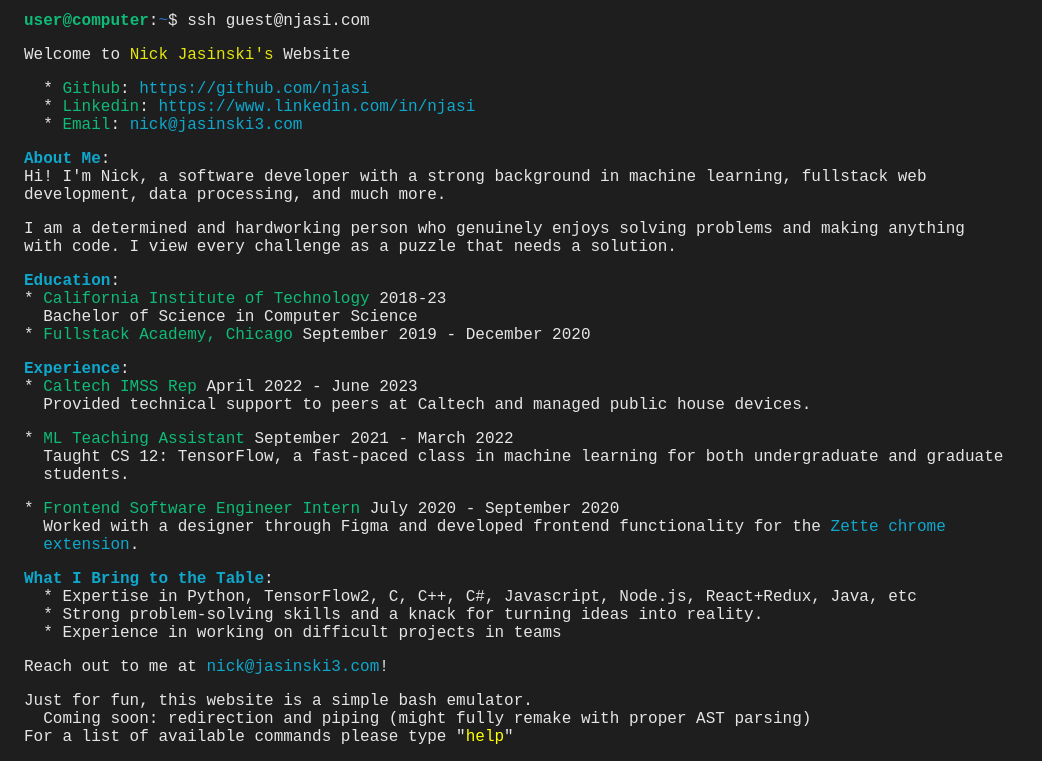
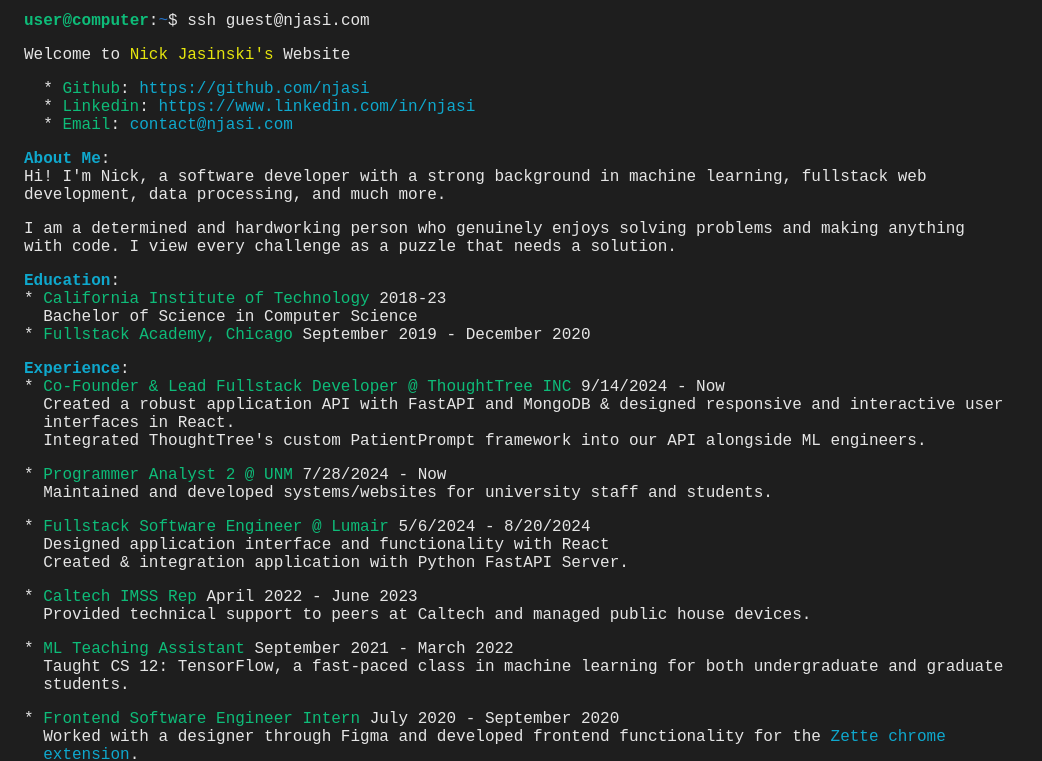
Before and after one commit to njasi/bash_website, a React (Create React App) app: page / in a window 1280 px wide. Shown: the top 761 px of the page, without its empty margins (0-1042 px from the left). Built offline with nearby package versions, Linux system fonts and the light colour scheme; what bash-emulator would draw is missing.

Commit message:
small updates

```diff
--- a/public/index.html
+++ b/public/index.html
@@ -185,7 +185,7 @@
             </p>
             <p class="result-line tabbed">
               * <span class="green">Email</span>:
-              <a href="mailto:nick@jasinski3.com">nick@jasinski3.com</a>
+              <a href="mailto:contact@njasi.com">contact@njasi.com</a>
             </p>
             <p class="result-line"></p>
             <p class="result-line"><span class="cyan bold">About Me</span>:</p>
@@ -219,6 +219,42 @@
               <span class="cyan bold">Experience</span>:
             </p>
             <p class="result-line">
+              *
+              <span class="green"
+                >Co-Founder & Lead Fullstack Developer @ ThoughtTree INC</span
+              >
+              9/14/2024 - Now
+            </p>
+            <p class="result-line tabbed">
+              Created a robust application API with FastAPI and MongoDB &
+              designed responsive and interactive user interfaces in React.
+            </p>
+            <p class="result-line tabbed">
+              Integrated ThoughtTree's custom PatientPrompt framework into our
+              API alongside ML engineers.
+            </p>
+
+            <p class="result-line">
+              * <span class="green">Programmer Analyst 2 @ UNM</span>
+              7/28/2024 - Now
+            </p>
+            <p class="result-line tabbed">
+              Maintain and develop systems/websites for staff and students.
+            </p>
+
+            <p class="result-line">
+              *
+              <span class="green">Fullstack Software Engineer @ Lumair </span>
+              5/6/2024 - 8/20/2024
+            </p>
+            <p class="result-line tabbed">
+              Designed application interface and functionality with React
+            </p>
+            <p class="result-line tabbed">
+              created & integration application with Python FastAPI Server.
+            </p>
+
+            <p class="result-line">
               * <span class="green">Caltech IMSS Rep</span> April 2022 - June
               2023
             </p>
@@ -226,7 +262,6 @@
               Provided technical support to peers at Caltech and managed public
               house devices.
             </p>
-            <p class="result-line"></p>
             <p class="result-line">
               * <span class="green">ML Teaching Assistant</span> September 2021
               - March 2022
@@ -264,7 +299,7 @@
             <p class="result-line"></p>
             <p class="result-line">
               Reach out to me at
-              <a href="mailto:nick@jasinski3.com">nick@jasinski3.com</a>!
+              <a href="mailto:contact@njasi.com">contact@njasi.com</a>!
             </p>
             <p class="result-line"></p>
             <p class="result-line">
--- a/src/config.js
+++ b/src/config.js
@@ -3,7 +3,7 @@
 
   * (class=green)(Github):         [https://github.com/njasi](https://github.com/njasi)
   * (class=green)(Linkedin):       [https://www.linkedin.com/in/njasi](https://www.linkedin.com/in/njasi)
-  * (class=green)(Email):          [nick@jasinski3.com](mailto:nick@jasinski3.com)
+  * (class=green)(Email):          [contact@njasi.com](mailto:contact@njasi.com)
 
 (class=cyan bold)(About Me):
 Hi! I'm Nick, a software developer with a strong background in machine learning, fullstack web development, data processing, and much more.
@@ -16,21 +16,32 @@
 * (class=green)(Fullstack Academy, Chicago)              September 2019 - December 2020
 
 (class=cyan bold)(Experience):
-* (class=green)(Caltech IMSS Rep)                        April 2022 - June 2023
+* (class=green)(Co-Founder & Lead Fullstack Developer @ ThoughtTree INC)           9/14/2024 - Now
+  Created a robust application API with FastAPI and MongoDB & designed responsive and interactive user interfaces in React.
+  Integrated ThoughtTree's custom PatientPrompt framework into our API alongside ML engineers.
+
+* (class=green)(Programmer Analyst 2 @ UNM)                                       7/28/2024 - Now
+  Maintained and developed systems/websites for university staff and students.
+
+* (class=green)(Fullstack Software Engineer @ Lumair)                             5/6/2024 - 8/20/2024
+  Designed application interface and functionality with React
+  Created & integration application with Python FastAPI Server.
+
+* (class=green)(Caltech IMSS Rep)                                                 April 2022 - June 2023
   Provided technical support to peers at Caltech and managed public house devices.
 
-* (class=green)(ML Teaching Assistant)                   September 2021 - March 2022
+* (class=green)(ML Teaching Assistant)                                            September 2021 - March 2022
   Taught CS 12: TensorFlow, a fast-paced class in machine learning for both undergraduate and graduate students.
 
-* (class=green)(Frontend Software Engineer Intern)       July 2020 - September 2020
+* (class=green)(Frontend Software Engineer Intern)                                July 2020 - September 2020
   Worked with a designer through Figma and developed frontend functionality for the [Zette chrome extension](https://www.zette.com/).
 
 (class=cyan bold)(What I Bring to the Table):
-  * Expertise in Python, TensorFlow2, C, C++, C#, Javascript, Node.js, React+Redux, Java, etc
+  * Expertise in Python, TensorFlow2, C, C++, C#, Javascript, Java, Ocaml, Haskell, R, MatLab, Node.js, React+Redux
   * Strong problem-solving skills and a knack for turning ideas into reality.
   * Experience in working on difficult projects in teams
 
-Reach out to me at [nick@jasinski3.com](mailto:nick@jasinski3.com)!
+Reach out to me at [contact@njasi.com](mailto:contact@njasi.com)!
 
 Just for fun, this website is a simple bash emulator.
   Coming soon: redirection and piping (might fully remake with proper AST parsing)
```
